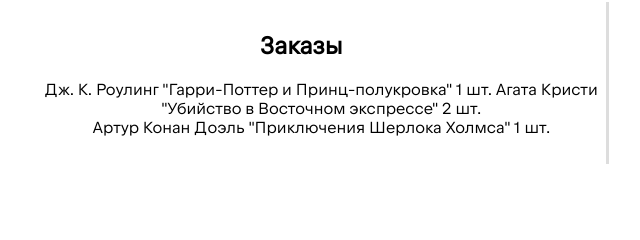
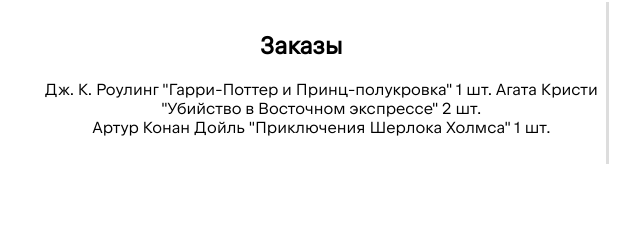
Before and after one commit to elizavetakotelnikova/Web-frontend-5sem, a website built with Vite: page page/account.html in a window 1280 px wide. Shown: the part 238-478 px from the top of the page, 33-673 px from the left. Built offline with nearby package versions, Linux system fonts and the light colour scheme.

Commit message:
fix: just a little mistake in a text

```diff
--- a/page/account.html
+++ b/page/account.html
@@ -84,7 +84,7 @@
         <li>
           <div class="item-wrapper">
             <div class="item-text_wrapper">
-              Артур Конан Доэль "Приключения Шерлока Холмса" 1 шт.
+              Артур Конан Дойль "Приключения Шерлока Холмса" 1 шт.
               <a href="/item/SherlockHolmes" Приключения Шерлока Холмса></a>
             </div>
           </div>
```
